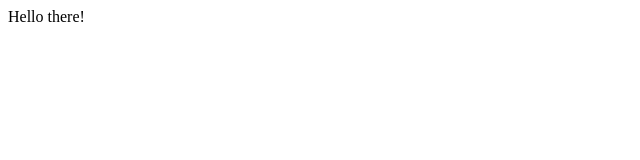
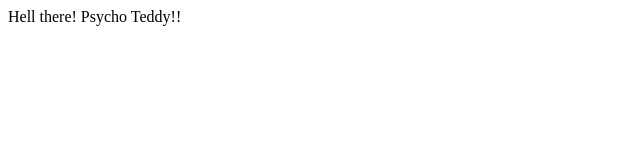
Before and after one commit to JeffPerk/mistake-repo, a plain HTML site: page index.html in a window 1280 px wide. Shown: the whole page, without its empty margins (0-640 px from the left). Drawn offline with Linux system fonts and the light colour scheme.

Commit message:
removed o, added teddy

```diff
--- a/index.html
+++ b/index.html
@@ -6,7 +6,7 @@
   </head>
   <body>
     <div>
-      Hello there!
+      Hell there! Psycho Teddy!!
     </div>
   </body>
 </html>
```
